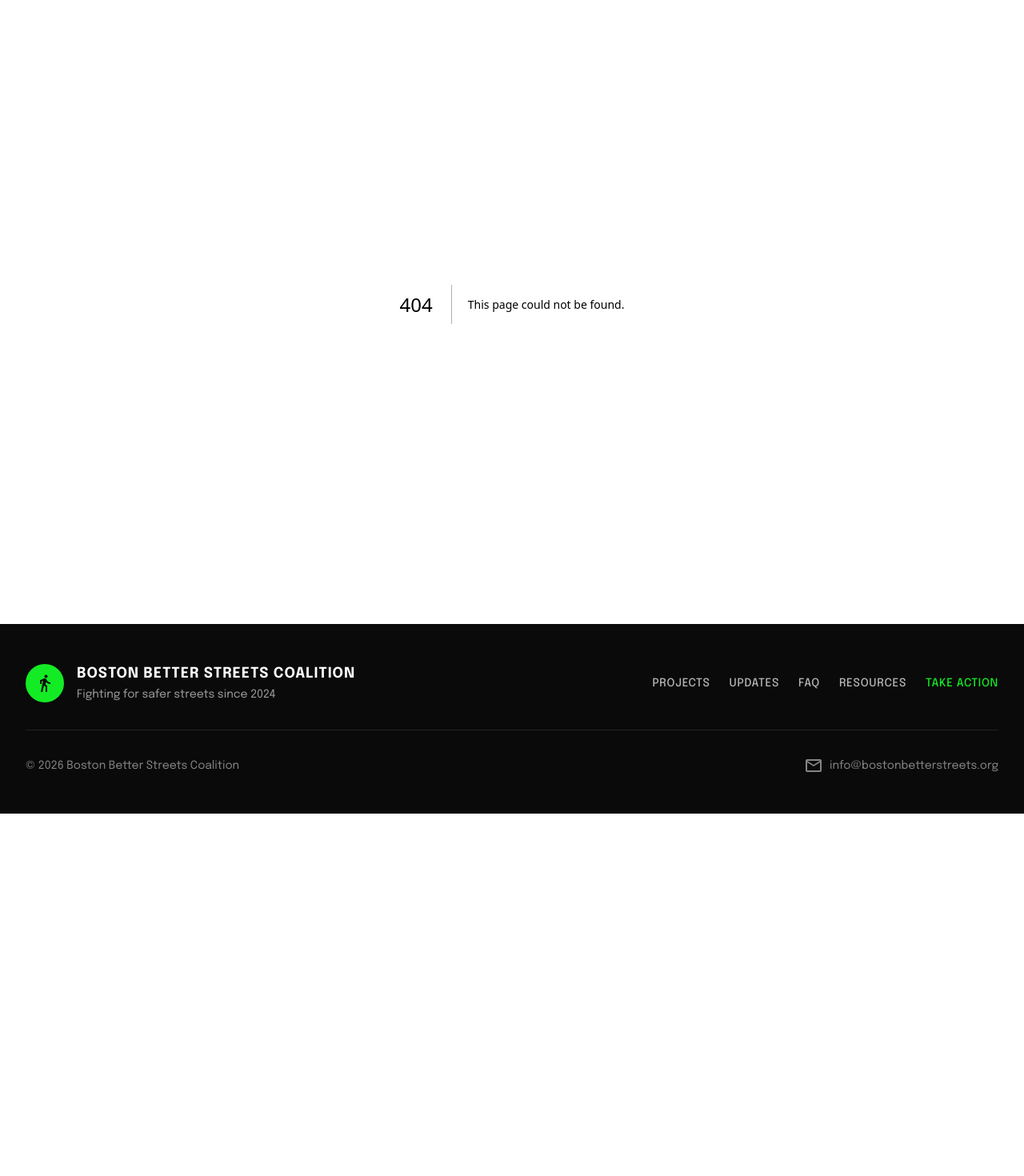
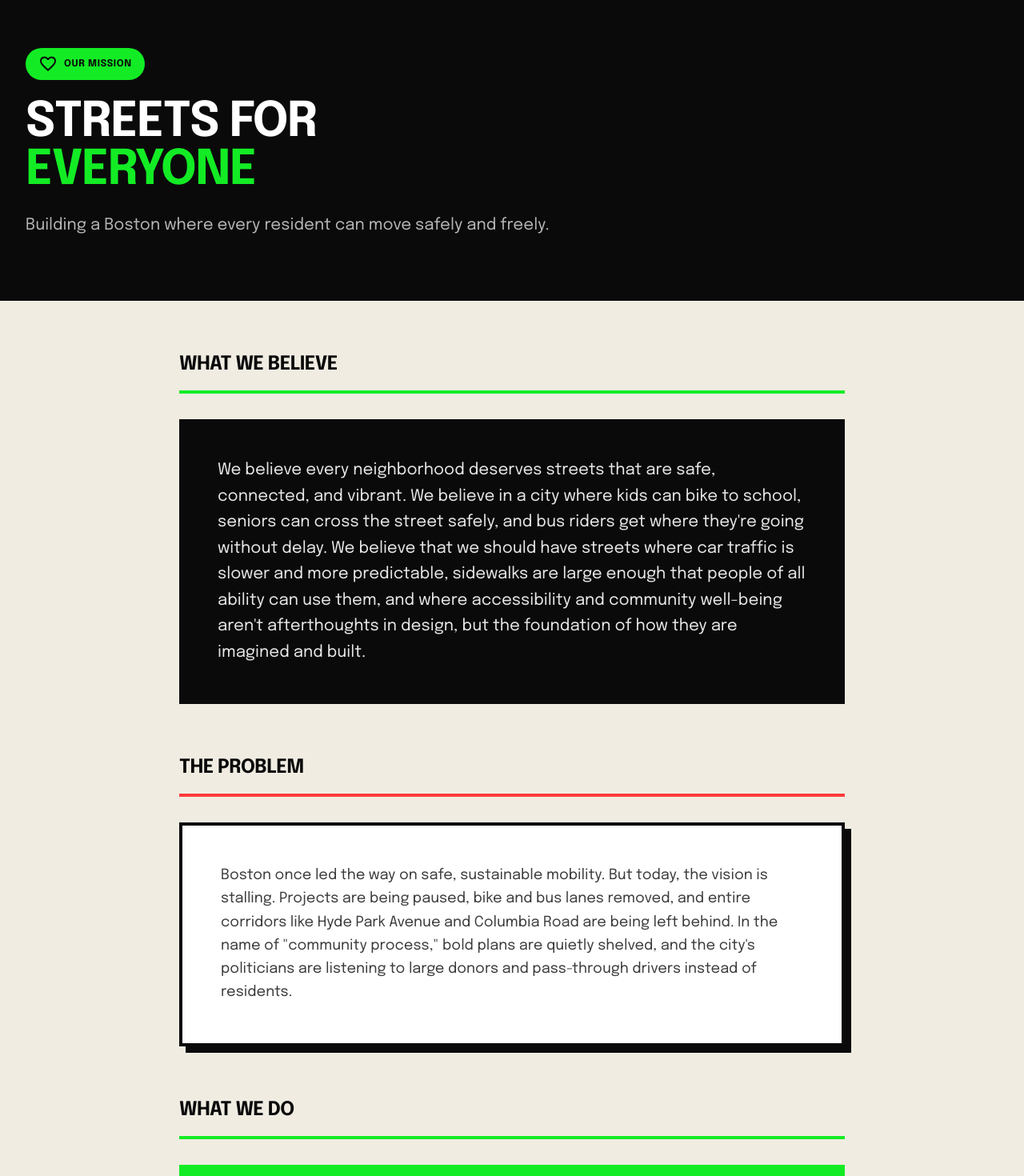
Before and after one commit to benjaminsiegel/bostonbetterstreets, a Next.js app: page /mission in a window 1280 px wide. Before the commit this address had no page. Shown: the part 100-1570 px from the top of the page at 80% size. Before the commit the page ends 1117 px from the top, so only its background shows below. Built offline with nearby package versions, Linux system fonts and the light colour scheme.

Commit message:
Add Our Mission page and navigation link
New page explaining BBSC's beliefs, the problem with Boston's
stalled street safety progress, and what the coalition does.

```diff
--- /dev/null
+++ b/src/app/mission/page.tsx
@@ -0,0 +1,123 @@
+import { Metadata } from "next";
+import Link from "next/link";
+
+export const metadata: Metadata = {
+  title: "Our Mission | Boston Better Streets Coalition",
+  description:
+    "We believe every neighborhood deserves streets that are safe, connected, and vibrant. Learn about the Boston Better Streets Coalition's mission.",
+};
+
+export default function MissionPage() {
+  return (
+    <div className="min-h-screen bg-[#f0ece2]">
+      {/* Header */}
+      <section className="bg-[#0a0a0a] text-white py-20">
+        <div className="max-w-7xl mx-auto px-4 sm:px-6 lg:px-8">
+          <div className="inline-flex items-center px-4 py-2 bg-[#13ec25] text-[#0a0a0a] rounded-full text-xs font-bold uppercase tracking-wider mb-6">
+            <span className="material-symbols-outlined text-sm mr-2">
+              favorite
+            </span>
+            Our Mission
+          </div>
+          <h1 className="text-4xl md:text-6xl font-bold uppercase tracking-tight mb-6">
+            Streets for
+            <br />
+            <span className="text-[#13ec25]">Everyone</span>
+          </h1>
+          <p className="text-xl text-white/70 max-w-3xl">
+            Building a Boston where every resident can move safely and freely.
+          </p>
+        </div>
+      </section>
+
+      {/* Mission Content */}
+      <section className="py-16">
+        <div className="max-w-4xl mx-auto px-4 sm:px-6 lg:px-8">
+          {/* What We Believe */}
+          <div className="mb-16">
+            <h2 className="text-2xl font-bold uppercase tracking-tight text-[#0a0a0a] mb-8 pb-4 border-b-4 border-[#13ec25]">
+              What We Believe
+            </h2>
+            <div className="bg-[#0a0a0a] text-white p-8 md:p-12">
+              <p className="text-lg md:text-xl leading-relaxed text-white/90">
+                We believe every neighborhood deserves streets that are safe,
+                connected, and vibrant. We believe in a city where kids can bike
+                to school, seniors can cross the street safely, and bus riders
+                get where they&apos;re going without delay. We believe that we
+                should have streets where car traffic is slower and more
+                predictable, sidewalks are large enough that people of all
+                ability can use them, and where accessibility and community
+                well-being aren&apos;t afterthoughts in design, but the
+                foundation of how they are imagined and built.
+              </p>
+            </div>
+          </div>
+
+          {/* The Problem */}
+          <div className="mb-16">
+            <h2 className="text-2xl font-bold uppercase tracking-tight text-[#0a0a0a] mb-8 pb-4 border-b-4 border-[#ff3b3b]">
+              The Problem
+            </h2>
+            <div className="bg-white border-4 border-[#0a0a0a] p-8 md:p-12 shadow-[8px_8px_0px_0px_#0a0a0a]">
+              <p className="text-lg leading-relaxed text-[#0a0a0a]/80">
+                Boston once led the way on safe, sustainable mobility. But
+                today, the vision is stalling. Projects are being paused, bike
+                and bus lanes removed, and entire corridors like Hyde Park
+                Avenue and Columbia Road are being left behind. In the name of
+                &quot;community process,&quot; bold plans are quietly shelved,
+                and the city&apos;s politicians are listening to large donors
+                and pass-through drivers instead of residents.
+              </p>
+            </div>
+          </div>
+
+          {/* What We Do */}
+          <div className="mb-16">
+            <h2 className="text-2xl font-bold uppercase tracking-tight text-[#0a0a0a] mb-8 pb-4 border-b-4 border-[#13ec25]">
+              What We Do
+            </h2>
+            <div className="bg-[#13ec25] p-8 md:p-12">
+              <p className="text-lg md:text-xl leading-relaxed text-[#0a0a0a]">
+                The Boston Better Streets Coalition brings together residents,
+                riders, and advocates with a shared goal: to make Boston a city
+                where everyone can get around well, no matter how they get
+                around. We&apos;re tracking delays, exposing backslides, and
+                pushing leaders to deliver on the promise of a better, safer,
+                and fairer city.
+              </p>
+            </div>
+          </div>
+        </div>
+      </section>
+
+      {/* Call to Action */}
+      <section className="py-20 bg-[#0a0a0a]">
+        <div className="max-w-4xl mx-auto px-4 sm:px-6 lg:px-8 text-center">
+          <h2 className="text-3xl md:text-5xl font-bold uppercase tracking-tight text-white mb-6">
+            Join the <span className="text-[#13ec25]">Movement</span>
+          </h2>
+          <p className="text-xl text-white/70 mb-10">
+            Every voice matters. Help us hold Boston accountable for the streets
+            we were promised.
+          </p>
+          <div className="flex flex-col sm:flex-row gap-4 justify-center">
+            <Link
+              href="/take-action"
+              className="inline-flex items-center justify-center px-8 py-4 bg-[#13ec25] text-[#0a0a0a] font-bold uppercase tracking-wider rounded-full transition-all shadow-[4px_4px_0px_0px_#fff] hover:shadow-[6px_6px_0px_0px_#fff] hover:translate-x-[-2px] hover:translate-y-[-2px]"
+            >
+              <span className="material-symbols-outlined mr-2">campaign</span>
+              Take Action
+            </Link>
+            <Link
+              href="/updates"
+              className="inline-flex items-center justify-center px-8 py-4 border-2 border-[#13ec25] text-[#13ec25] font-bold uppercase tracking-wider rounded-full hover:bg-[#13ec25] hover:text-[#0a0a0a] transition-all"
+            >
+              <span className="material-symbols-outlined mr-2">newspaper</span>
+              Latest Updates
+            </Link>
+          </div>
+        </div>
+      </section>
+    </div>
+  );
+}
--- a/src/components/Navigation.tsx
+++ b/src/components/Navigation.tsx
@@ -4,6 +4,7 @@ import Link from "next/link";
 import { useState } from "react";
 
 const navItems = [
+  { name: "Our Mission", href: "/mission" },
   { name: "Updates", href: "/updates" },
   { name: "Stalled Projects", href: "/projects" },
   { name: "FAQ", href: "/faq" },
```
